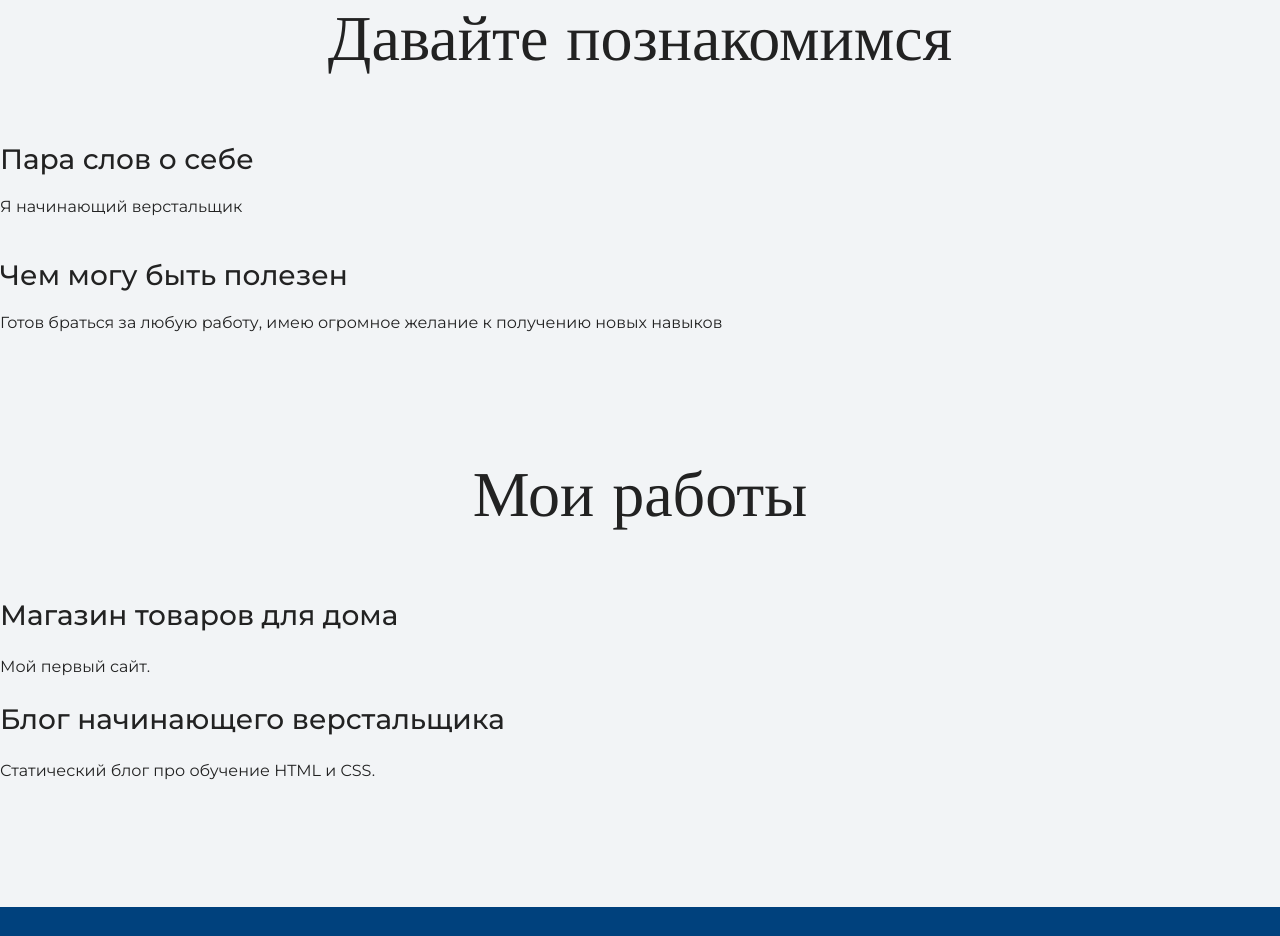
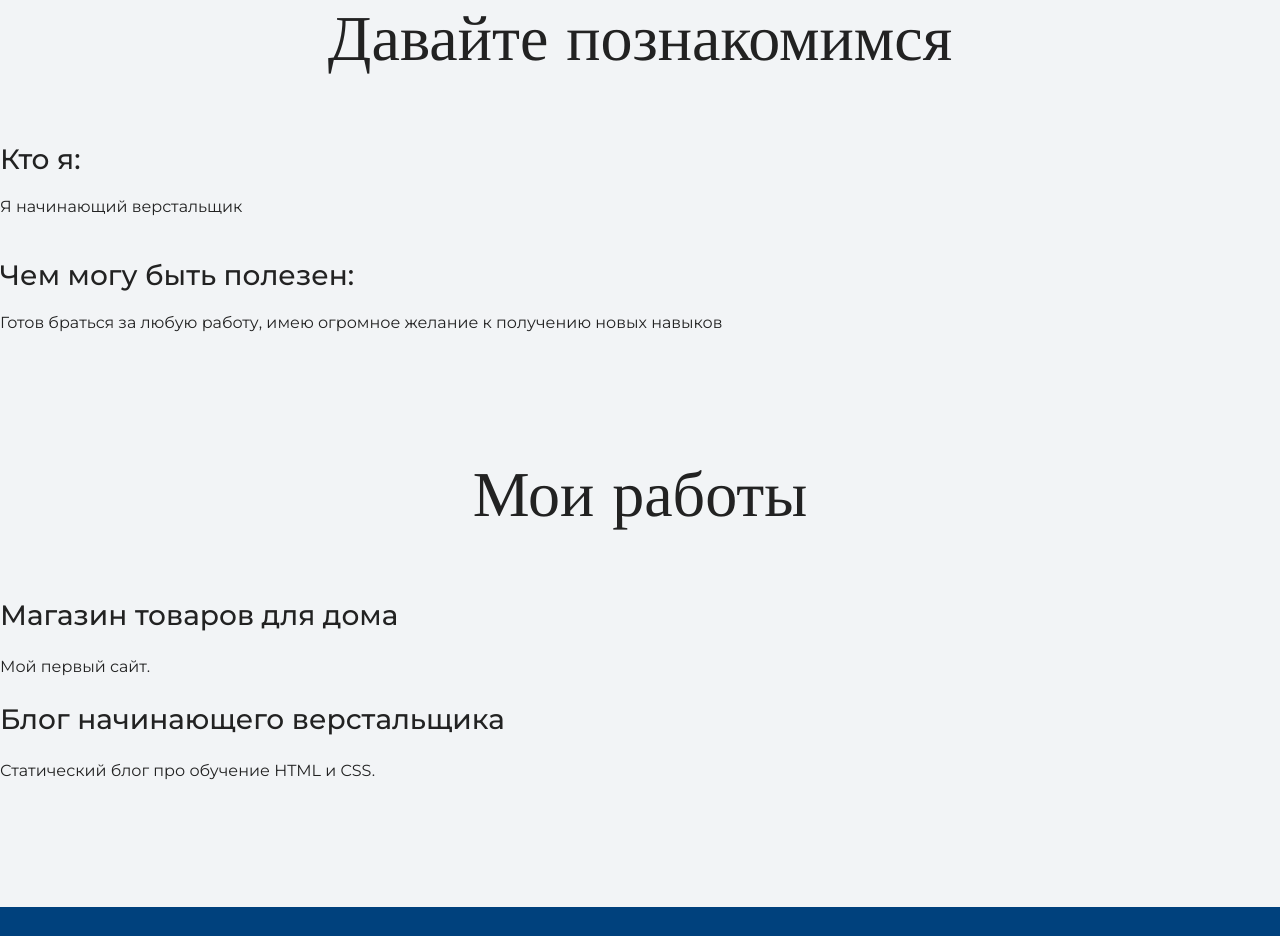
Before and after one commit to Crystallord/my-site, a plain HTML site: page index.html in a window 1280 px wide. Shown: the part 1033-1969 px from the top of the page. Drawn offline with nearby package versions, Linux system fonts and the light colour scheme.

Commit message:
Меняю текст на главное странице

```diff
--- a/index.html
+++ b/index.html
@@ -22,9 +22,9 @@
 
     <section class="intro">
       <h2 class="subheading">Давайте познакомимся</h2>
-      <h3>Пара слов о себе</h3>
+      <h3>Кто я:</h3>
       <p>Я начинающий верстальщик</p>
-      <h3>Чем могу быть полезен</h3>
+      <h3>Чем могу быть полезен:</h3>
       <p>Готов браться за любую работу, имею огромное желание к получению новых навыков</p>
     </section>
 
```
